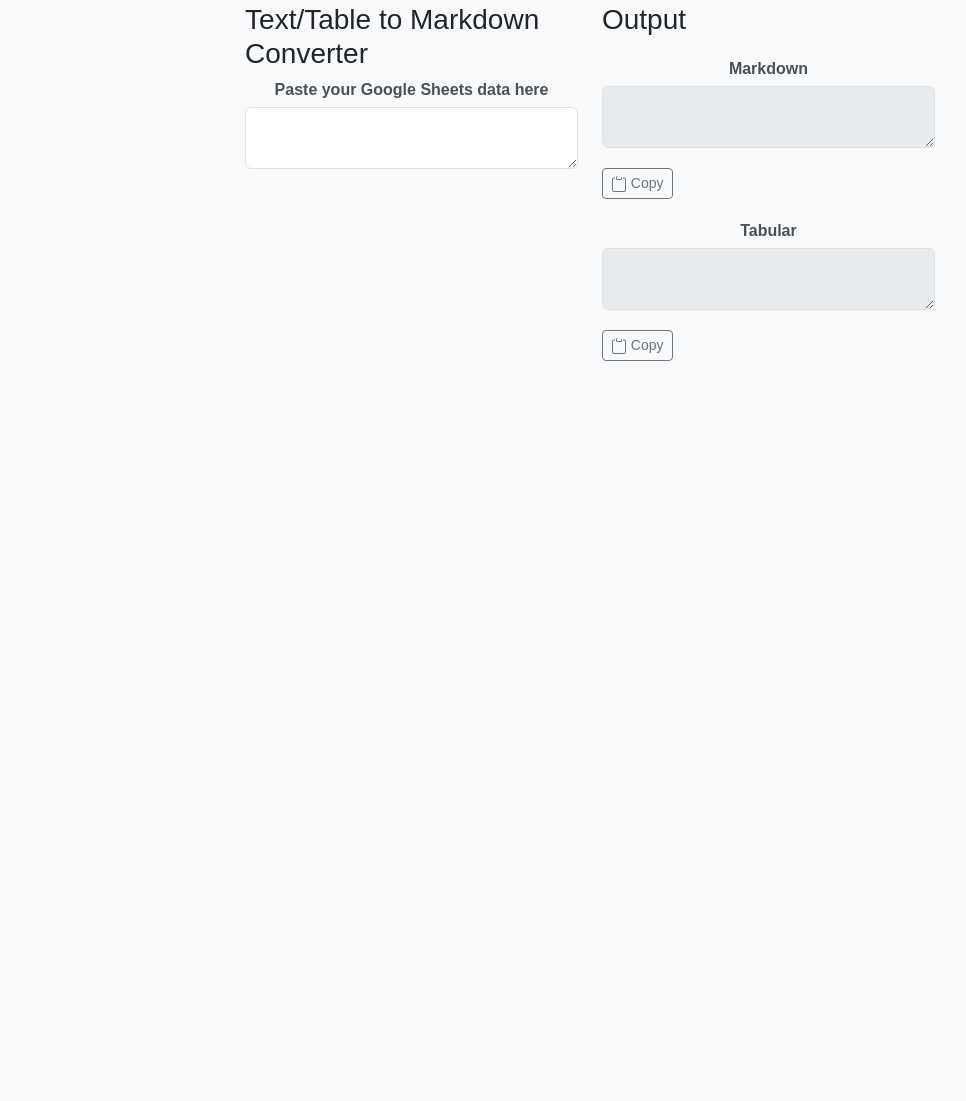
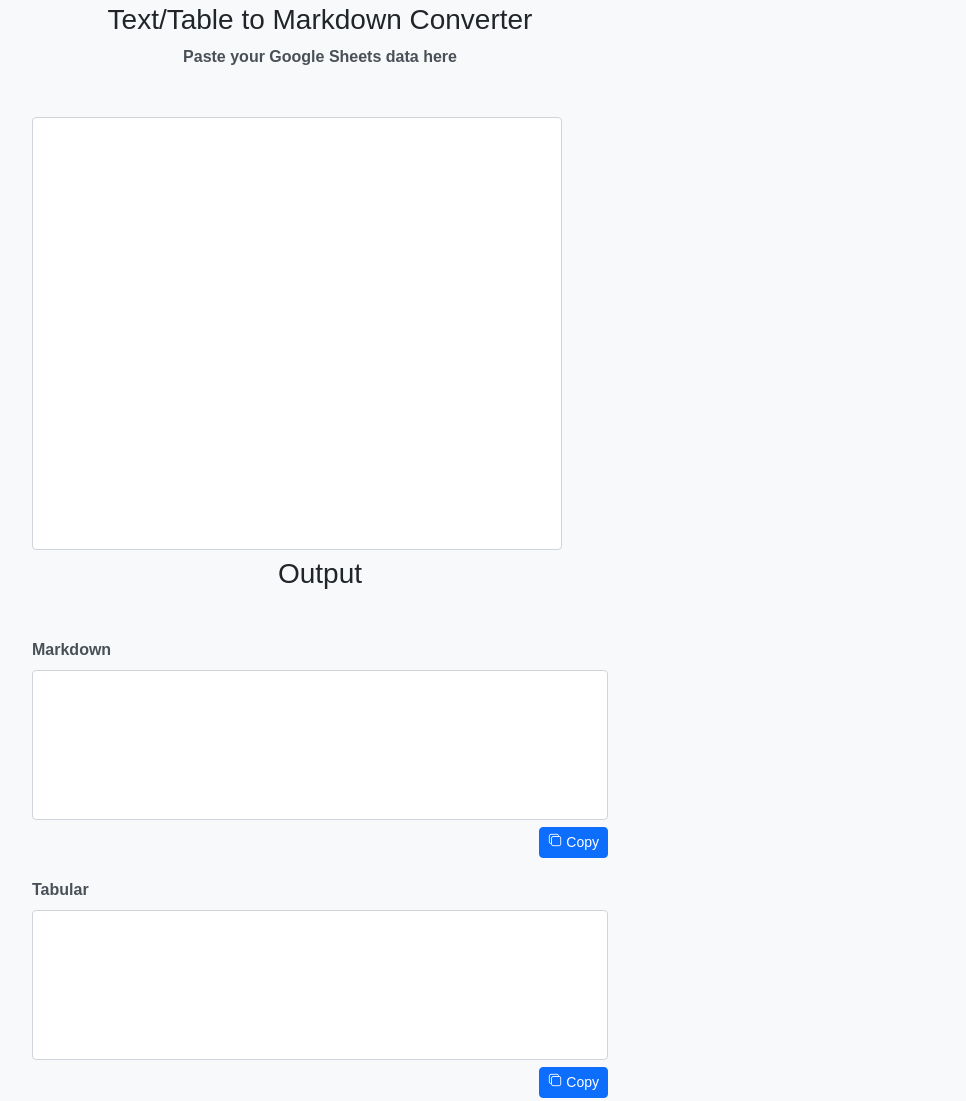
Before and after one commit to yzabelabrucelas/md-formatter, a plain HTML site: page mdconverter.html in a window 1280 px wide. Shown: the part 284-1385 px from the top of the page, without its empty margins (50-1016 px from the left). Before the commit the page ends 800 px from the top, so only its background shows below. Drawn offline with nearby package versions, Linux system fonts and the light colour scheme.

Commit message:
Add ionicons and modify elements

```diff
--- a/mdconverter.html
+++ b/mdconverter.html
@@ -18,46 +18,41 @@
         <div class="container">
             <div class="row">
                 <div class="col-md-6">
-                    <h3>Text/Table to Markdown Converter</h3>
+                    <h3 class="text-center">Text/Table to Markdown Converter</h3>
                     <p for="inputData" class="form-label">Paste your Google Sheets data here</p>
-                    <textarea class="form-control" id="inputData" placeholder=""></textarea>
+                    <textarea class="form-control-input" id="inputData" placeholder=""></textarea>
                 </div>
                 <div class="col-md-6">
-                    <h3>Output</h3>
-                    <div class="output-section">
-                        <label for="markdownOutput" class="form-label">Markdown</label>
-                        <textarea class="form-control" id="markdownOutput" placeholder="" readonly></textarea>
-                        <button class="btn btn-outline-secondary btn-sm copy-button"
+
+                    <h3 class="text-center">Output</h3>
+                    <div class="output-section mt-5">
+                        <label for="markdownOutput" class="form-label text-left">Markdown</label>
+                        <textarea class="form-control-output" id="markdownOutput" placeholder="" readonly></textarea>
+                        <div class="format-button">
+                            <button class="btn btn-primary btn-sm copy-button"
                                 onclick="copyToClipboard('markdownOutput')">
-                            <svg xmlns="http://www.w3.org/2000/svg" width="16" height="16" fill="currentColor"
-                                class="bi bi-clipboard" viewBox="0 0 16 16">
-                                <path
-                                    d="M4 1.5H3a2 2 0 0 0-2 2V14a2 2 0 0 0 2 2h10a2 2 0 0 0 2-2V3.5a2 2 0 0 0-2-2h-1v1h1a1 1 0 0 1 1 1V14a1 1 0 0 1-1 1H3a1 1 0 0 1-1-1V3.5a1 1 0 0 1 1-1h1v-1z" />
-                                <path
-                                    d="M9.5 1a.5.5 0 0 1 .5.5v1a.5.5 0 0 1-.5.5h-3a.5.5 0 0 1-.5-.5v-1a.5.5 0 0 1 .5-.5h3zm-3-1A1.5 1.5 0 0 0 5 1.5v1A1.5 1.5 0 0 0 6.5 4h3A1.5 1.5 0 0 0 11 2.5v-1A1.5 1.5 0 0 0 9.5 1h-3z" />
-                            </svg>
+                                <ion-icon name="copy-outline"></ion-icon>
                                 Copy
                             </button>
                         </div>
+                    </div>
+
                     <div class="output-section">
-                        <label for="tabularOutput" class="form-label">Tabular</label>
-                        <textarea class="form-control" id="tabularOutput" placeholder="" readonly></textarea>
-                        <button class="btn btn-outline-secondary btn-sm copy-button"
+                        <label for="tabularOutput" class="form-label text-left">Tabular</label>
+                        <textarea class="form-control-output" id="tabularOutput" placeholder="" readonly></textarea>
+                        <div class="format-button">
+                            <button class="btn btn-primary btn-sm copy-button"
                                 onclick="copyToClipboard('tabularOutput')">
-                            <svg xmlns="http://www.w3.org/2000/svg" width="16" height="16" fill="currentColor"
-                                class="bi bi-clipboard" viewBox="0 0 16 16">
-                                <path
-                                    d="M4 1.5H3a2 2 0 0 0-2 2V14a2 2 0 0 0 2 2h10a2 2 0 0 0 2-2V3.5a2 2 0 0 0-2-2h-1v1h1a1 1 0 0 1 1 1V14a1 1 0 0 1-1 1H3a1 1 0 0 1-1-1V3.5a1 1 0 0 1 1-1h1v-1z" />
-                                <path
-                                    d="M9.5 1a.5.5 0 0 1 .5.5v1a.5.5 0 0 1-.5.5h-3a.5.5 0 0 1-.5-.5v-1a.5.5 0 0 1 .5-.5h3zm-3-1A1.5 1.5 0 0 0 5 1.5v1A1.5 1.5 0 0 0 6.5 4h3A1.5 1.5 0 0 0 11 2.5v-1A1.5 1.5 0 0 0 9.5 1h-3z" />
-                            </svg>
+                                <ion-icon name="copy-outline"></ion-icon>
                                 Copy
                             </button>
                         </div>
                     </div>
                 </div>
             </div>
-
+        </div>
+        <script type="module" src="https://unpkg.com/ionicons@7.1.0/dist/ionicons/ionicons.esm.js"></script>
+        <script nomodule src="https://unpkg.com/ionicons@7.1.0/dist/ionicons/ionicons.js"></script>
         <script src="https://cdn.jsdelivr.net/npm/bootstrap@5.3.3/dist/js/bootstrap.bundle.min.js"></script>
         <script src="script.js"></script>
     </body>
--- a/styles.css
+++ b/styles.css
@@ -51,23 +51,8 @@ body {
 }
 
 /* md-converter style */
-textarea {
-  /* width: 100%;
-  min-height: 200px;
-  height: 500%; */
-
-  width: 300px;
-  height: 200px;
-
-  margin-bottom: 15px;
-  padding: 10px;
-  border: 1px solid #ced4da;
-  /* Light gray border */
-  border-radius: 4px;
-  box-sizing: border-box;
-  font-family: monospace;
-  /* For tabular data */
-  font-size: 14px;
+.col-md-6 {
+  min-width: 600px;
 }
 
 .output-section {
@@ -75,7 +60,33 @@ textarea {
 }
 
 .copy-button {
-  margin-top: 5px;
+  margin-top: -20px;
+  justify-content: right;
+}
+
+.form-control-input {
+  height: 433px;
+  width: 530px;
+  margin-top: 40px;
+  border: 1px solid #ced4da;
+  border-radius: 4px;
+  box-sizing: border-box;
+  font-family: monospace;
+  font-size: 14px;
+  justify-content: center;
+  resize: none;
+}
+
+.form-control-output {
+  height: 150px;
+  width: 576px;
+  border: 1px solid #ced4da;
+  border-radius: 4px;
+  box-sizing: border-box;
+  font-family: monospace;
+  font-size: 14px;
+  justify-content: center;
+  resize: none;
 }
 
 /* plxformatter style */
@@ -86,7 +97,7 @@ textarea {
 }
 .form-label {
   display: block;
-  margin-bottom: 5px;
+  /* margin-bottom: 5px; */
   color: #495057;
   font-weight: bold;
   text-align: center;
```
Also changed, not shown: index.html (+1 -1 lines), plxformatter.html (+3 -10 lines). Lines whose indentation alone changed are shown as unchanged.
